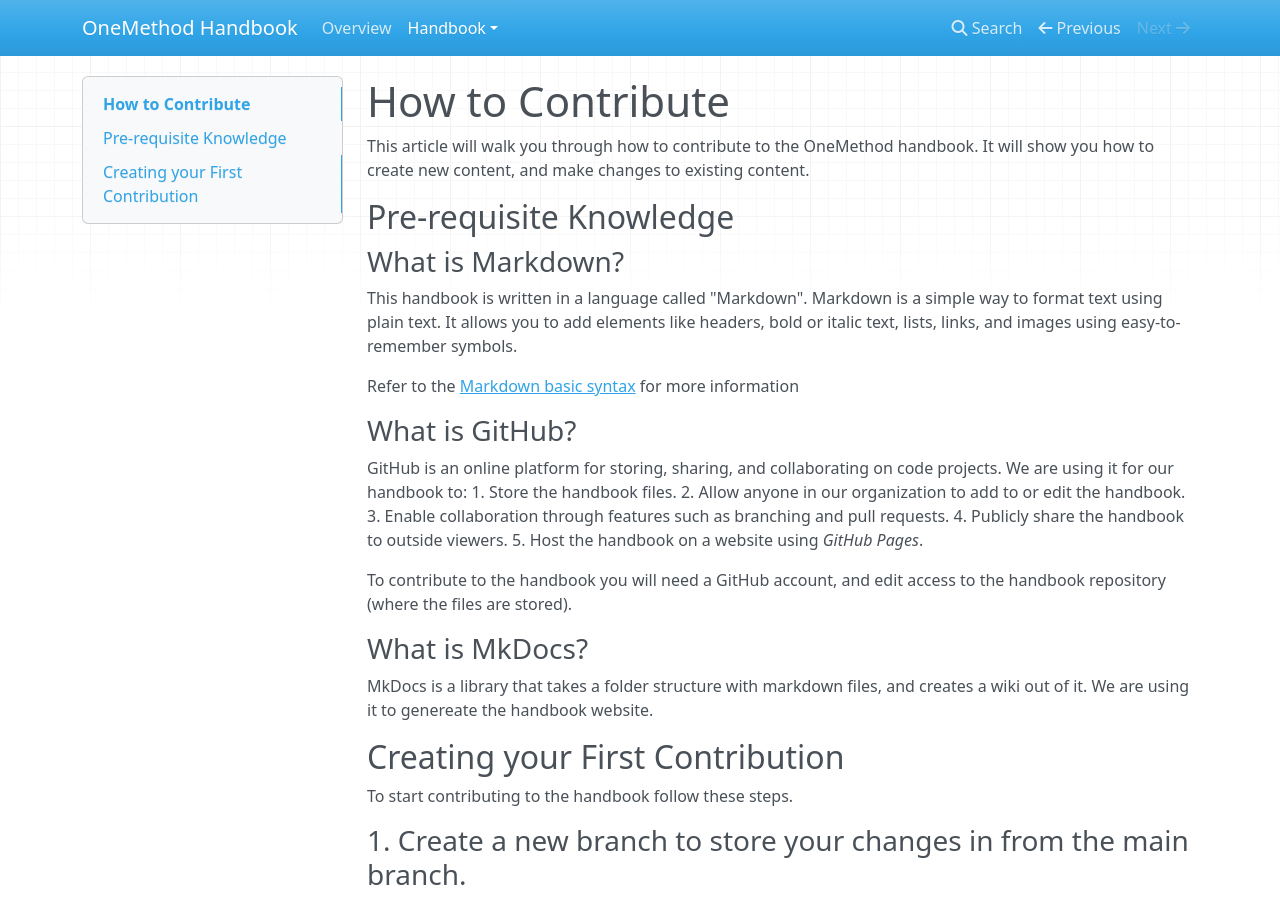
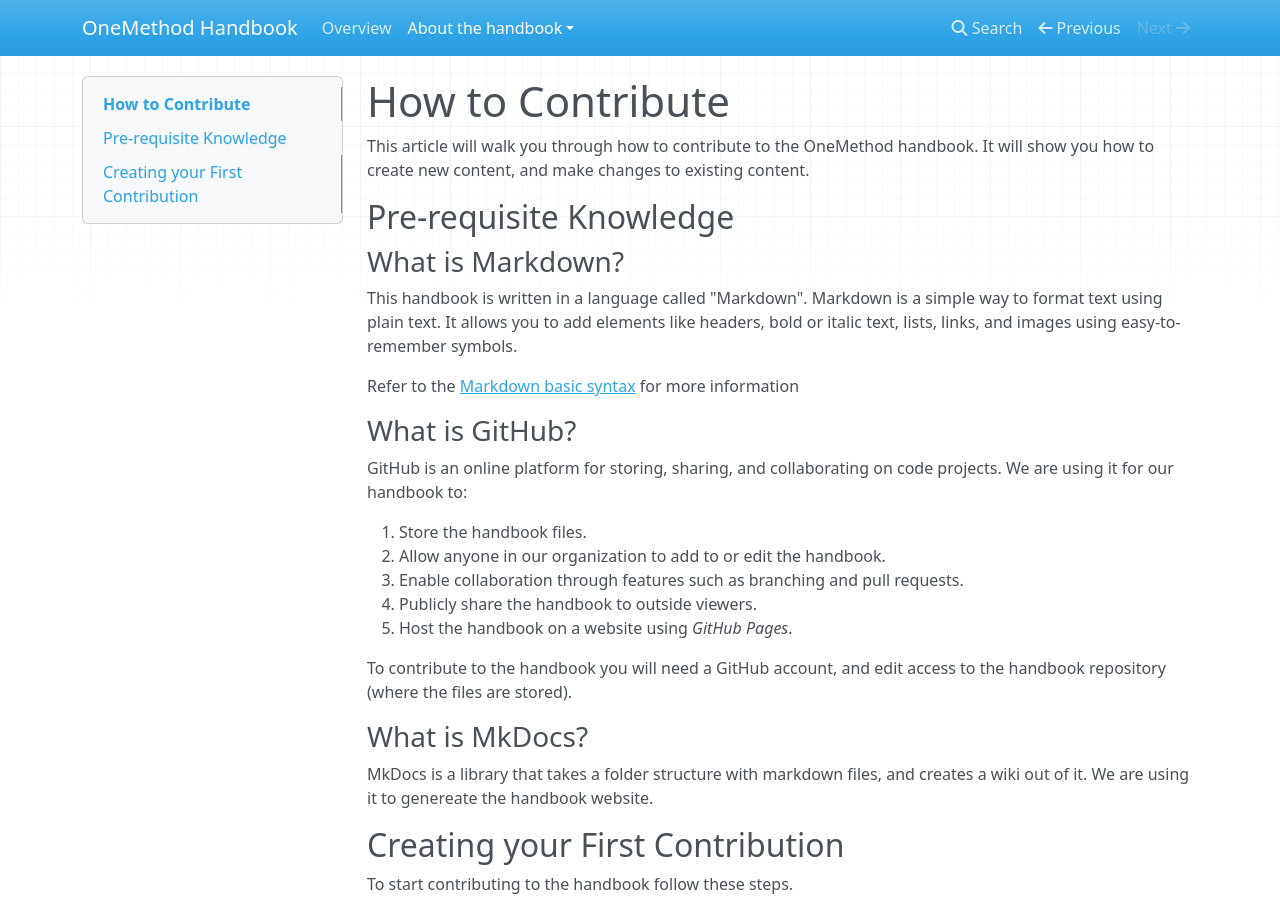
Before and after one commit to one-method/handbook, an MkDocs documentation site: the page built from docs/about-the-handbook/how-to-contribute.md, in a window 1280 px wide and 900 px high. Built offline with MkDocs 1.6.1, drawn with Linux system fonts in a browser that asks for light colours; nearby versions of some CDN libraries; some of the changed lines change nothing that is shown.

Commit message:
Rejig folder structures

```diff
--- a/docs/handbook/how-to-contribute.md
+++ b/docs/about-the-handbook/how-to-contribute.md
@@ -11,6 +11,7 @@
 
 ### What is GitHub?
 GitHub is an online platform for storing, sharing, and collaborating on code projects. We are using it for our handbook to:
+
 1. Store the handbook files.
 2. Allow anyone in our organization to add to or edit the handbook.
 3. Enable collaboration through features such as branching and pull requests.
@@ -27,7 +28,7 @@
 
 ### 1. Create a new branch to store your changes in from the main branch.
 Create a new branch off of the main branch. This branch will store all your changes without affecting the main branch.
-![how to create a new branch](new-branch.png)
+![how to create a new branch](../images/new-branch.png)
 
 
 For more detailed instructions on how to write content, refer to the [mkdocs documentation](https://www.mkdocs.org/user-guide/writing-your-docs/)
```
Also changed, not shown: docs/images/new-branch.png (renamed from docs/handbook/new-branch.png).
